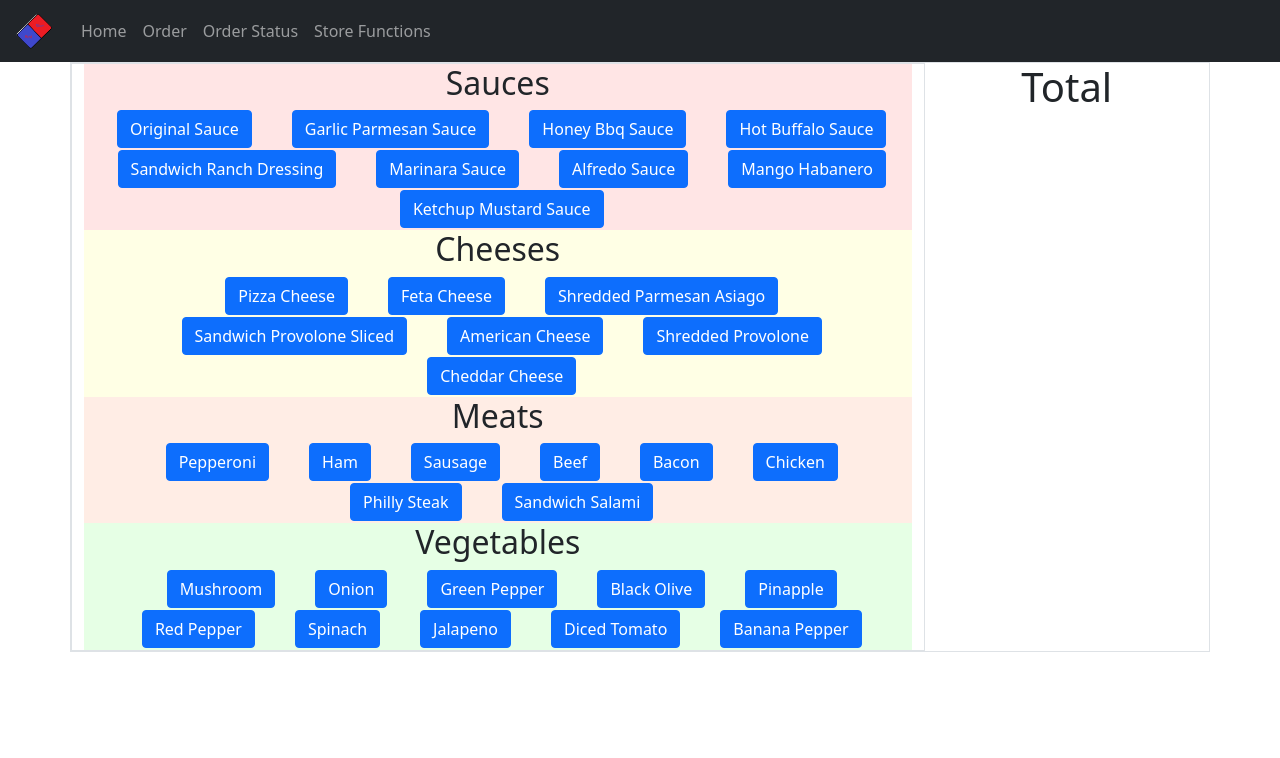
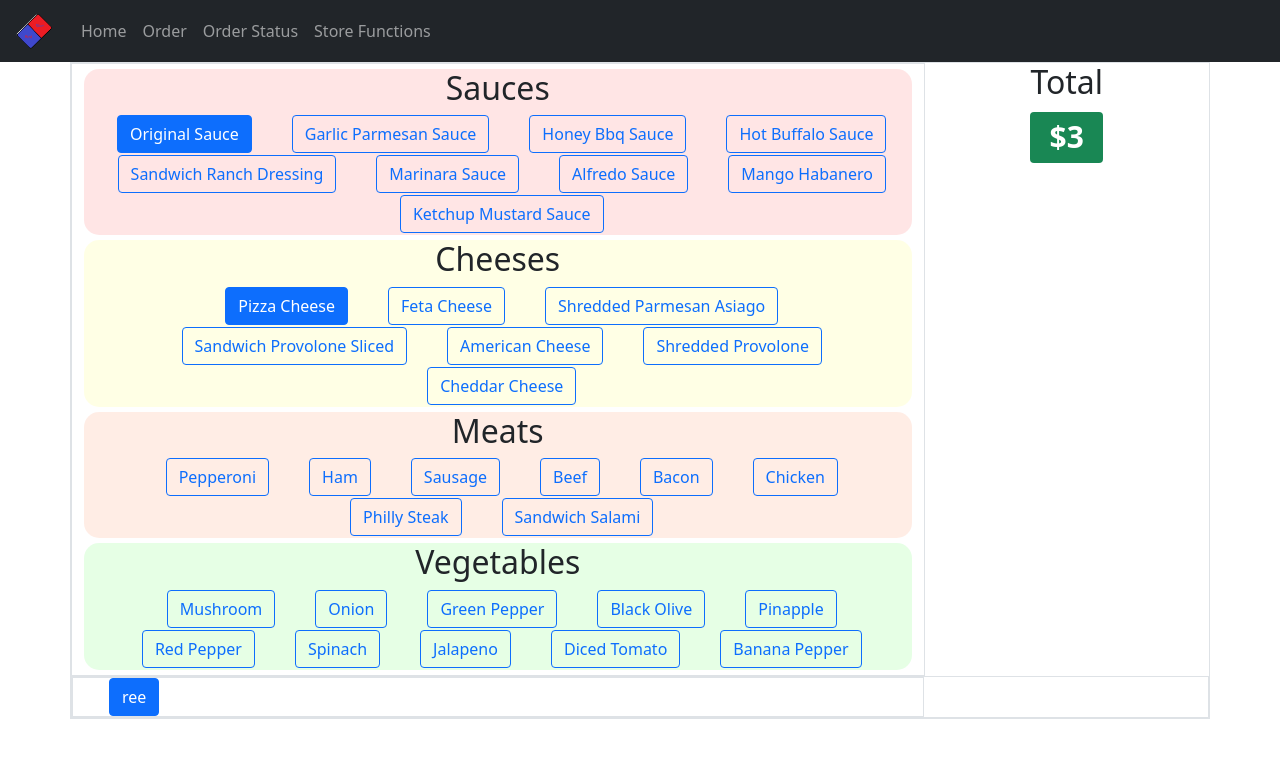
Before and after one commit to ChanceDurr/CRUDsite, a Flask app: page /order in a window 1280 px wide. Shown: the top 758 px of the page. Run offline with Flask 2, Linux system fonts and the light colour scheme.

Commit message:
added some functionality to the order buttons and working on a pizza list with prices and totals

```diff
--- /dev/null
+++ b/static/css/index.css
@@ -0,0 +1,6 @@
+.vertical-center {
+    min-height: 100%;
+    min-height: 100vh;
+    display: flex;
+    align-items: center;
+}
--- a/static/css/order.css
+++ b/static/css/order.css
@@ -2,18 +2,34 @@
     text-transform: capitalize;
 }
 
+.meat-topping:checked {
+    text-transform: capitalize;
+    background-color: red;
+}
 .bg-sauces {
     background-color: rgba(255, 4, 4, 0.10);
+    border-radius: 15px;
+    margin-top: 5px;
+    margin-bottom: 5px;
 }
 
 .bg-cheeses {
     background-color: rgba(255, 251, 4, 0.10);
+    border-radius: 15px;
+    margin-top: 5px;
+    margin-bottom: 5px;
 }
 
 .bg-meats {
     background-color: rgba(255, 84, 4, 0.10);
+    border-radius: 15px;
+    margin-top: 5px;
+    margin-bottom: 5px;
 }
 
 .bg-vegetables {
     background-color: rgba(12, 255, 4, 0.10);
+    border-radius: 15px;
+    margin-top: 5px;
+    margin-bottom: 5px;
 }
--- a/templates/order.html
+++ b/templates/order.html
@@ -10,7 +10,7 @@
 <div class="container border">
     <div class="row align-items-start">
         <div class="col-9 border text-center">
-
+            <form action="">
                 <div class="bg-sauces">
                     <h2>Sauces</h2>
                     <div id="sauce_choices">
@@ -19,7 +19,7 @@
 
                 <div class="bg-cheeses">
                     <h2>Cheeses</h2>
-                <div id="cheese_choices">
+                    <div id="cheese_choices" class="input_group">
                     </div>
                 </div>
 
@@ -34,10 +34,31 @@
                     <div id="vegetable_choices" class="mx-auto">
                     </div>
                 </div>
+            </form>
+        </div>
+        <div class="col-3 text-center">
+            <div class="row">
+                <h2>Total</h2>
+            </div>
+            <div class="row text-center">
+                <h1>
+                    <span class="badge bg-success bg=lg" style="width: auto;" id="pizzaTotal"></span>
+                </h1>
+            </div>
+            <div class="row">
+                <div class="col" id="pizzaList">
 
                 </div>
-        <div class="col-3 text-center">
-            <h1>Total</h1>
+            </div>
+        </div>
+    </div>
+    <div class="row align-items-start border">
+        <div class="col-9 border">
+            <div class="container align-items-center">
+                <button class="btn btn-primary" id="savePizza">
+                    ree
+                </button>
+            </div>
         </div>
     </div>
 </div>
```
Also changed, not shown: static/js/order.js (+86 -8 lines), templates/index.html (+23 -0 lines), 2 other files. Lines whose indentation alone changed are shown as unchanged.
